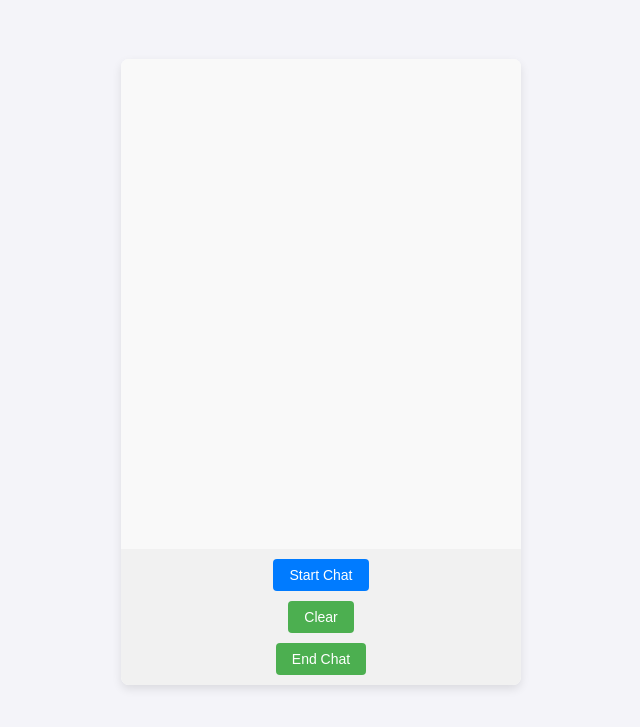
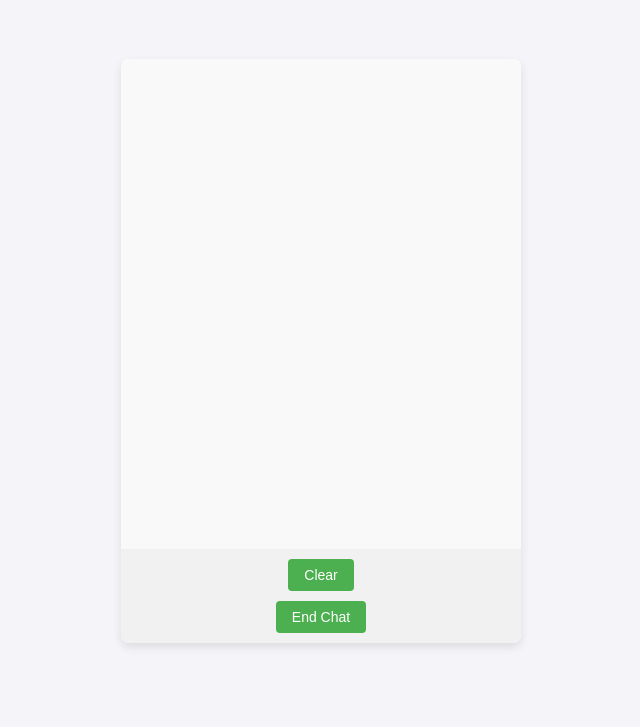
Before and after one commit to nibilXD/wisitrix, a plain HTML site: page ai.html in a window 1280 px wide. Shown: the part 73-800 px from the top of the page, without its empty margins (319-959 px from the left). Drawn offline with Linux system fonts and the light colour scheme.

Commit message:
Update ai.html

```diff
--- a/ai.html
+++ b/ai.html
@@ -17,7 +17,6 @@
 
         <!-- Control Buttons -->
         <div class="control-buttons">
-            <button class="start-button" onclick="startChat()">Start Chat</button>
             <button class="control-button" onclick="clearChat()">Clear</button>
             <button class="control-button" onclick="endChat()">End Chat</button>
         </div>
```
